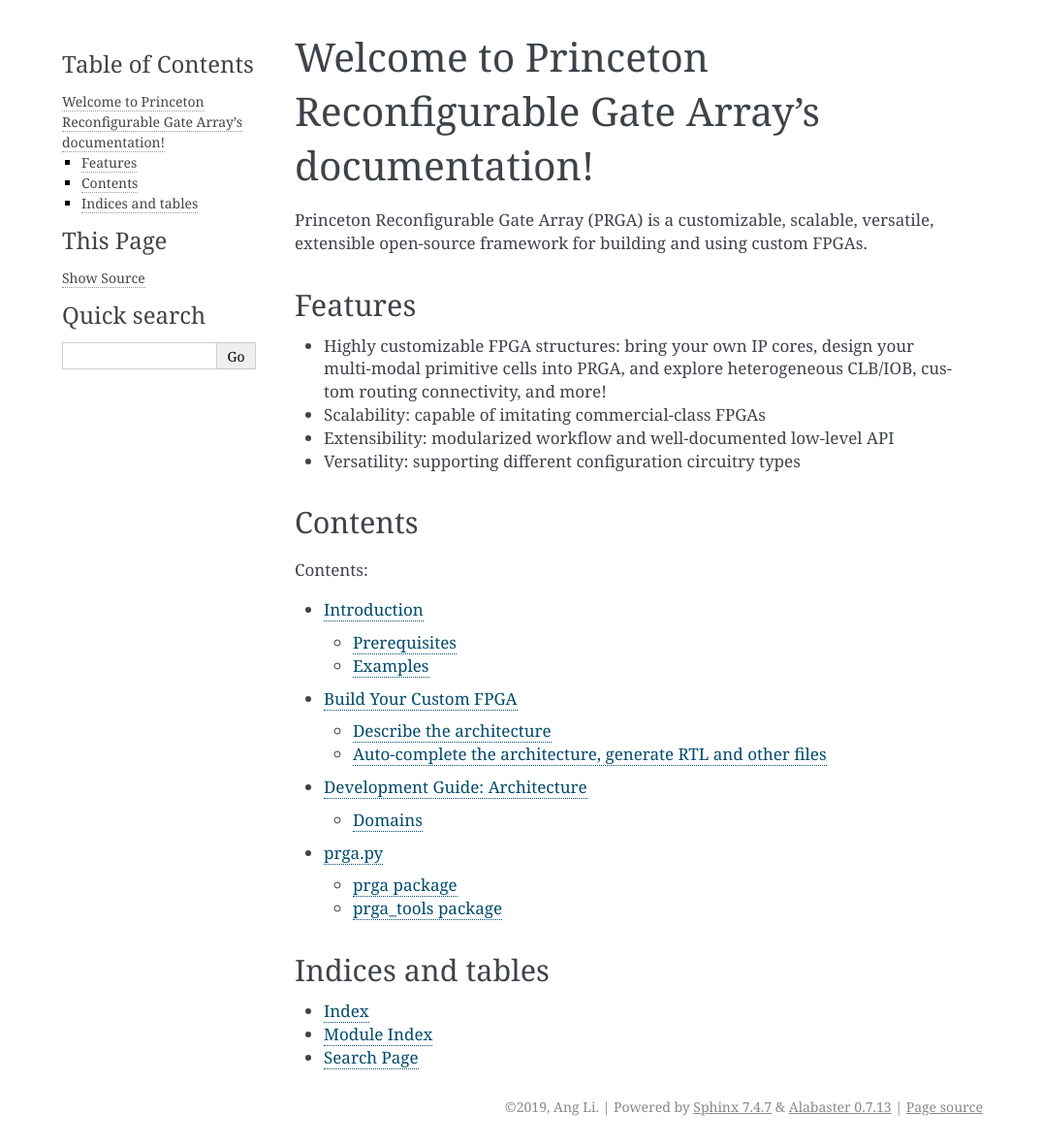
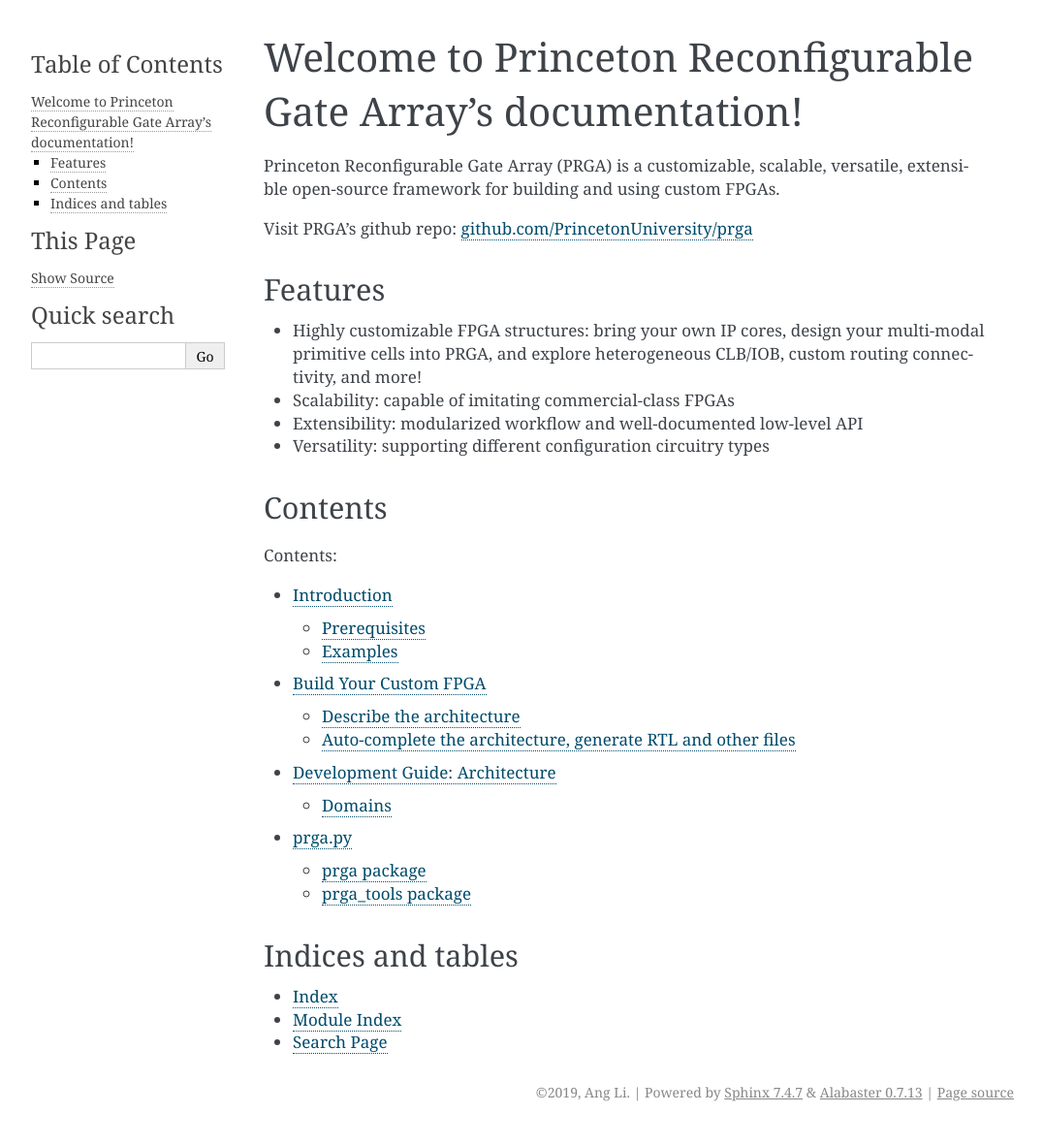
Before and after one commit to PrincetonUniversity/prga, a Sphinx documentation site: the page built from docs/source/index.rst, in a window 1280 px wide and 1181 px high. Shown: the whole window at 97% size, without its empty margins (106-1182 px from the left). Built offline with Sphinx 7.4.7, drawn with Linux system fonts in a browser that asks for light colours.

Commit message:
Docs update

```diff
--- a/docs/source/conf.py
+++ b/docs/source/conf.py
@@ -9,11 +9,10 @@
 # If extensions (or modules to document with autodoc) are in another directory,
 # add these directories to sys.path here. If the directory is relative to the
 # documentation root, use os.path.abspath to make it absolute, like shown here.
-#
-# import os
-# import sys
-# sys.path.insert(0, os.path.abspath('.'))
 
+import os
+import sys
+sys.path.insert(0, os.path.abspath('../../prga.py'))
 
 # -- Project information -----------------------------------------------------
 
@@ -23,7 +22,6 @@
 
 # The full version, including alpha/beta/rc tags
 release = 'Alpha 0.3'
-
 
 # -- General configuration ---------------------------------------------------
 
@@ -56,10 +54,12 @@
 
 html_theme_options = {
         'logo': 'images/logo.png',
+        'display_github': True,
         'github_user': 'PrincetonUniversity',
         'github_repo': 'prga',
+        'github_version': 'release',
         'fixed_sidebar': True,
-        'page_width': "75%",
+        'page_width': "80%",
         }
 
 # Add any paths that contain custom static files (such as style sheets) here,
--- a/docs/source/index.rst
+++ b/docs/source/index.rst
@@ -9,6 +9,9 @@
 Princeton Reconfigurable Gate Array (PRGA) is a customizable, scalable,
 versatile, extensible open-source framework for building and using custom
 FPGAs.
+
+Visit PRGA's github repo: `github.com/PrincetonUniversity/prga
+<https://github.com/PrincetonUniversity/prga>`_
 
 Features
 --------
```
